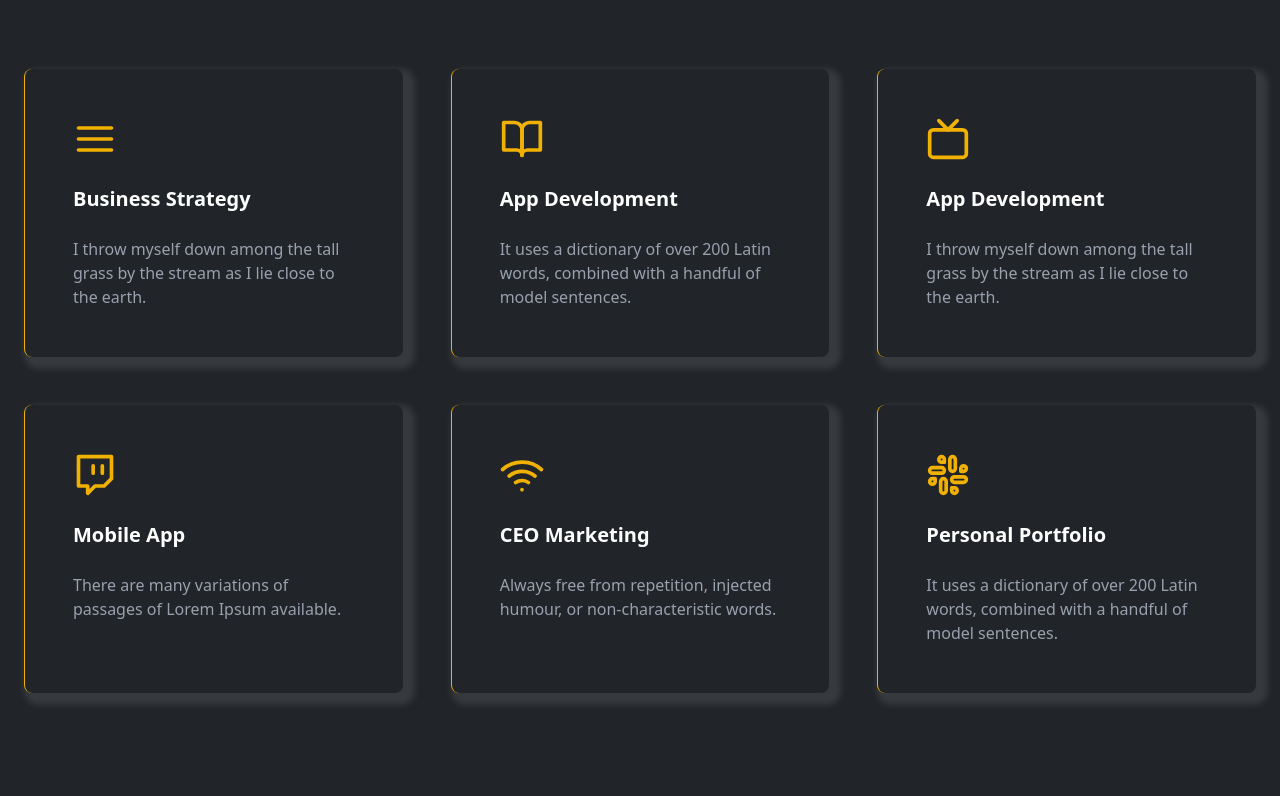
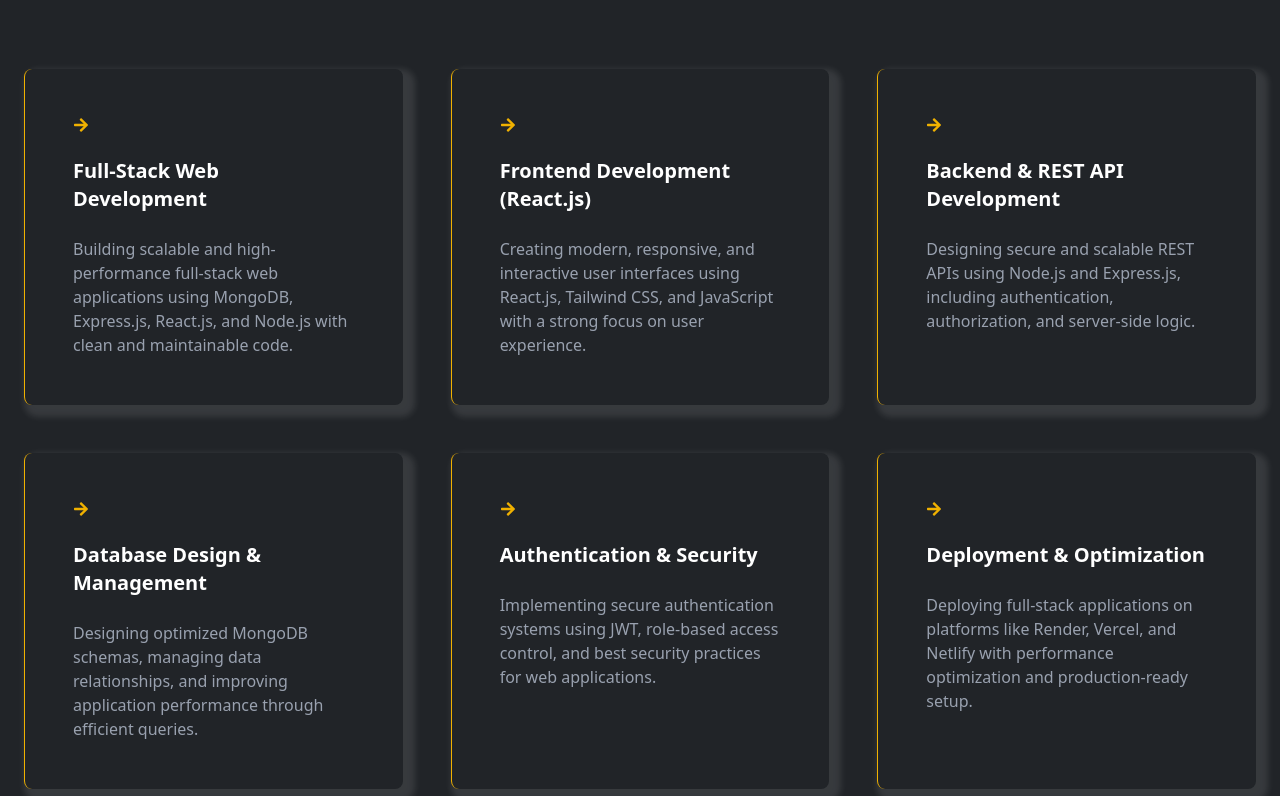
Before and after one commit to sonukumar81075/persinalPortfolio, a React (Vite) app: page / in a window 1280 px wide. Shown: the part 984-1780 px from the top of the page. Built offline with nearby package versions, Linux system fonts and the light colour scheme.

Commit message:
latest code update

```diff
--- a/src/DynamicData/Features.jsx
+++ b/src/DynamicData/Features.jsx
@@ -1,147 +1,193 @@
 import { FaArrowRight } from "react-icons/fa";
+
+// export const Feature = [
+//   {
+//     icon: (
+//       <svg
+//         xmlns="http://www.w3.org/2000/svg"
+//         width="44"
+//         height="44"
+//         viewBox="0 0 24 24"
+//         fill="none"
+//         stroke="currentColor"
+//         strokeWidth="2"
+//         strokeLinecap="round"
+//         strokeLinejoin="round"
+//       >
+//         <line x1="3" y1="12" x2="21" y2="12"></line>
+//         <line x1="3" y1="6" x2="21" y2="6"></line>
+//         <line x1="3" y1="18" x2="21" y2="18"></line>
+//       </svg>
+//     ),
+//     nextIcon: <FaArrowRight />,
+//     title: "Business Strategy",
+//     description:
+//       "I throw myself down among the tall grass by the stream as I lie close to the earth.",
+//   },
+//   {
+//     icon: (
+//       <svg
+//         xmlns="http://www.w3.org/2000/svg"
+//         width="44"
+//         height="44"
+//         viewBox="0 0 24 24"
+//         fill="none"
+//         stroke="currentColor"
+//         strokeWidth="2"
+//         strokeLinecap="round"
+//         strokeLinejoin="round"
+//       >
+//         <path d="M2 3h6a4 4 0 0 1 4 4v14a3 3 0 0 0-3-3H2z"></path>
+//         <path d="M22 3h-6a4 4 0 0 0-4 4v14a3 3 0 0 1 3-3h7z"></path>
+//       </svg>
+//     ),
+//     nextIcon: <FaArrowRight />,
+//     title: "App Development",
+//     description:
+//       "It uses a dictionary of over 200 Latin words, combined with a handful of model sentences.",
+//   },
+//   {
+//     icon: (
+//       <svg
+//         xmlns="http://www.w3.org/2000/svg"
+//         width="44"
+//         height="44"
+//         viewBox="0 0 24 24"
+//         fill="none"
+//         stroke="currentColor"
+//         strokeWidth="2"
+//         strokeLinecap="round"
+//         strokeLinejoin="round"
+//       >
+//         <rect x="2" y="7" width="20" height="15" rx="2" ry="2"></rect>
+//         <polyline points="17 2 12 7 7 2"></polyline>
+//       </svg>
+//     ),
+//     nextIcon: <FaArrowRight />,
+//     title: "App Development",
+//     description:
+//       "I throw myself down among the tall grass by the stream as I lie close to the earth.",
+//   },
+//   {
+//     icon: (
+//       <svg
+//         xmlns="http://www.w3.org/2000/svg"
+//         width="44"
+//         height="44"
+//         viewBox="0 0 24 24"
+//         fill="none"
+//         stroke="currentColor"
+//         strokeWidth="2"
+//         strokeLinecap="round"
+//         strokeLinejoin="round"
+//       >
+//         <path d="M21 2H3v16h5v4l4-4h5l4-4V2zm-10 9V7m5 4V7"></path>
+//       </svg>
+//     ),
+//     nextIcon: <FaArrowRight />,
+//     title: "Mobile App",
+//     description:
+//       "There are many variations of passages of Lorem Ipsum available.",
+//   },
+//   {
+//     icon: (
+//       <svg
+//         xmlns="http://www.w3.org/2000/svg"
+//         width="44"
+//         height="44"
+//         viewBox="0 0 24 24"
+//         fill="none"
+//         stroke="currentColor"
+//         strokeWidth="2"
+//         strokeLinecap="round"
+//         strokeLinejoin="round"
+//       >
+//         <path d="M5 12.55a11 11 0 0 1 14.08 0"></path>
+//         <path d="M1.42 9a16 16 0 0 1 21.16 0"></path>
+//         <path d="M8.53 16.11a6 6 0 0 1 6.95 0"></path>
+//         <line x1="12" y1="20" x2="12.01" y2="20"></line>
+//       </svg>
+//     ),
+//     nextIcon: <FaArrowRight />,
+//     title: "CEO Marketing",
+//     description:
+//       "Always free from repetition, injected humour, or non-characteristic words.",
+//   },
+//   {
+//     icon: (
+//       <svg
+//         xmlns="http://www.w3.org/2000/svg"
+//         width="44"
+//         height="44"
+//         viewBox="0 0 24 24"
+//         fill="none"
+//         stroke="currentColor"
+//         strokeWidth="2"
+//         strokeLinecap="round"
+//         strokeLinejoin="round"
+//       >
+//         <path d="M14.5 10c-.83 0-1.5-.67-1.5-1.5v-5c0-.83.67-1.5 1.5-1.5s1.5.67 1.5 1.5v5c0 .83-.67 1.5-1.5 1.5z"></path>
+//         <path d="M20.5 10H19V8.5c0-.83.67-1.5 1.5-1.5s1.5.67 1.5 1.5-.67 1.5-1.5 1.5z"></path>
+//         <path d="M9.5 14c.83 0 1.5.67 1.5 1.5v5c0 .83-.67 1.5-1.5 1.5S8 21.33 8 20.5v-5c0-.83.67-1.5 1.5-1.5z"></path>
+//         <path d="M3.5 14H5v1.5c0 .83-.67 1.5-1.5 1.5S2 16.33 2 15.5 2.67 14 3.5 14z"></path>
+//         <path d="M14 14.5c0-.83.67-1.5 1.5-1.5h5c.83 0 1.5.67 1.5 1.5s-.67 1.5-1.5 1.5h-5c-.83 0-1.5-.67-1.5-1.5z"></path>
+//         <path d="M15.5 19H14v1.5c0 .83.67 1.5 1.5 1.5s1.5-.67 1.5-1.5-.67-1.5-1.5-1.5z"></path>
+//         <path d="M10 9.5C10 8.67 9.33 8 8.5 8h-5C2.67 8 2 8.67 2 9.5S2.67 11 3.5 11h5c.83 0 1.5-.67 1.5-1.5z"></path>
+//         <path d="M8.5 5H10V3.5C10 2.67 9.33 2 8.5 2S7 2.67 7 3.5 7.67 5 8.5 5z"></path>
+//       </svg>
+//     ),
+//     nextIcon: <FaArrowRight />,
+//     title: "Personal Portfolio",
+//     description:
+//       "It uses a dictionary of over 200 Latin words, combined with a handful of model sentences.",
+//   },
+// ];
 
 export const Feature = [
   {
-    icon: (
-      <svg
-        xmlns="http://www.w3.org/2000/svg"
-        width="44"
-        height="44"
-        viewBox="0 0 24 24"
-        fill="none"
-        stroke="currentColor"
-        strokeWidth="2"
-        strokeLinecap="round"
-        strokeLinejoin="round"
-      >
-        <line x1="3" y1="12" x2="21" y2="12"></line>
-        <line x1="3" y1="6" x2="21" y2="6"></line>
-        <line x1="3" y1="18" x2="21" y2="18"></line>
-      </svg>
-    ),
-    nextIcon: <FaArrowRight />,
-    title: "Business Strategy",
+    // icon: (/* same icon */),
+    icon: <FaArrowRight />,
+    title: "Full-Stack Web Development",
     description:
-      "I throw myself down among the tall grass by the stream as I lie close to the earth.",
+      "Building scalable and high-performance full-stack web applications using MongoDB, Express.js, React.js, and Node.js with clean and maintainable code.",
   },
   {
-    icon: (
-      <svg
-        xmlns="http://www.w3.org/2000/svg"
-        width="44"
-        height="44"
-        viewBox="0 0 24 24"
-        fill="none"
-        stroke="currentColor"
-        strokeWidth="2"
-        strokeLinecap="round"
-        strokeLinejoin="round"
-      >
-        <path d="M2 3h6a4 4 0 0 1 4 4v14a3 3 0 0 0-3-3H2z"></path>
-        <path d="M22 3h-6a4 4 0 0 0-4 4v14a3 3 0 0 1 3-3h7z"></path>
-      </svg>
-    ),
-    nextIcon: <FaArrowRight />,
-    title: "App Development",
+    // icon: (/* same icon */),
+    icon: <FaArrowRight />,
+    title: "Frontend Development (React.js)",
     description:
-      "It uses a dictionary of over 200 Latin words, combined with a handful of model sentences.",
+      "Creating modern, responsive, and interactive user interfaces using React.js, Tailwind CSS, and JavaScript with a strong focus on user experience.",
   },
   {
-    icon: (
-      <svg
-        xmlns="http://www.w3.org/2000/svg"
-        width="44"
-        height="44"
-        viewBox="0 0 24 24"
-        fill="none"
-        stroke="currentColor"
-        strokeWidth="2"
-        strokeLinecap="round"
-        strokeLinejoin="round"
-      >
-        <rect x="2" y="7" width="20" height="15" rx="2" ry="2"></rect>
-        <polyline points="17 2 12 7 7 2"></polyline>
-      </svg>
-    ),
-    nextIcon: <FaArrowRight />,
-    title: "App Development",
+    // icon: (/* same icon */),
+    icon: <FaArrowRight />,
+    title: "Backend & REST API Development",
     description:
-      "I throw myself down among the tall grass by the stream as I lie close to the earth.",
+      "Designing secure and scalable REST APIs using Node.js and Express.js, including authentication, authorization, and server-side logic.",
   },
   {
-    icon: (
-      <svg
-        xmlns="http://www.w3.org/2000/svg"
-        width="44"
-        height="44"
-        viewBox="0 0 24 24"
-        fill="none"
-        stroke="currentColor"
-        strokeWidth="2"
-        strokeLinecap="round"
-        strokeLinejoin="round"
-      >
-        <path d="M21 2H3v16h5v4l4-4h5l4-4V2zm-10 9V7m5 4V7"></path>
-      </svg>
-    ),
-    nextIcon: <FaArrowRight />,
-    title: "Mobile App",
+    // icon: (/* same icon */),
+    icon: <FaArrowRight />,
+    title: "Database Design & Management",
     description:
-      "There are many variations of passages of Lorem Ipsum available.",
+      "Designing optimized MongoDB schemas, managing data relationships, and improving application performance through efficient queries.",
   },
   {
-    icon: (
-      <svg
-        xmlns="http://www.w3.org/2000/svg"
-        width="44"
-        height="44"
-        viewBox="0 0 24 24"
-        fill="none"
-        stroke="currentColor"
-        strokeWidth="2"
-        strokeLinecap="round"
-        strokeLinejoin="round"
-      >
-        <path d="M5 12.55a11 11 0 0 1 14.08 0"></path>
-        <path d="M1.42 9a16 16 0 0 1 21.16 0"></path>
-        <path d="M8.53 16.11a6 6 0 0 1 6.95 0"></path>
-        <line x1="12" y1="20" x2="12.01" y2="20"></line>
-      </svg>
-    ),
-    nextIcon: <FaArrowRight />,
-    title: "CEO Marketing",
+    // icon: (/* same icon */),
+    icon: <FaArrowRight />,
+    title: "Authentication & Security",
     description:
-      "Always free from repetition, injected humour, or non-characteristic words.",
+      "Implementing secure authentication systems using JWT, role-based access control, and best security practices for web applications.",
   },
   {
-    icon: (
-      <svg
-        xmlns="http://www.w3.org/2000/svg"
-        width="44"
-        height="44"
-        viewBox="0 0 24 24"
-        fill="none"
-        stroke="currentColor"
-        strokeWidth="2"
-        strokeLinecap="round"
-        strokeLinejoin="round"
-      >
-        <path d="M14.5 10c-.83 0-1.5-.67-1.5-1.5v-5c0-.83.67-1.5 1.5-1.5s1.5.67 1.5 1.5v5c0 .83-.67 1.5-1.5 1.5z"></path>
-        <path d="M20.5 10H19V8.5c0-.83.67-1.5 1.5-1.5s1.5.67 1.5 1.5-.67 1.5-1.5 1.5z"></path>
-        <path d="M9.5 14c.83 0 1.5.67 1.5 1.5v5c0 .83-.67 1.5-1.5 1.5S8 21.33 8 20.5v-5c0-.83.67-1.5 1.5-1.5z"></path>
-        <path d="M3.5 14H5v1.5c0 .83-.67 1.5-1.5 1.5S2 16.33 2 15.5 2.67 14 3.5 14z"></path>
-        <path d="M14 14.5c0-.83.67-1.5 1.5-1.5h5c.83 0 1.5.67 1.5 1.5s-.67 1.5-1.5 1.5h-5c-.83 0-1.5-.67-1.5-1.5z"></path>
-        <path d="M15.5 19H14v1.5c0 .83.67 1.5 1.5 1.5s1.5-.67 1.5-1.5-.67-1.5-1.5-1.5z"></path>
-        <path d="M10 9.5C10 8.67 9.33 8 8.5 8h-5C2.67 8 2 8.67 2 9.5S2.67 11 3.5 11h5c.83 0 1.5-.67 1.5-1.5z"></path>
-        <path d="M8.5 5H10V3.5C10 2.67 9.33 2 8.5 2S7 2.67 7 3.5 7.67 5 8.5 5z"></path>
-      </svg>
-    ),
-    nextIcon: <FaArrowRight />,
-    title: "Personal Portfolio",
+    // icon: (/* same icon */),
+    icon: <FaArrowRight />,
+    title: "Deployment & Optimization",
     description:
-      "It uses a dictionary of over 200 Latin words, combined with a handful of model sentences.",
+      "Deploying full-stack applications on platforms like Render, Vercel, and Netlify with performance optimization and production-ready setup.",
   },
 ];
+
 
 export const FeaturesData = {
     "title" : "FEATURES",
--- a/src/components/HeroSection.jsx
+++ b/src/components/HeroSection.jsx
@@ -11,7 +11,7 @@ const HeroSection = () => {
   return (
     <>
       <div className="bg-[#212428] text-white min-h-screen flex items-center justify-center px-8 pt-20">
-        <div className="max-w-7xl w-full flex flex-col md:flex-row items-center">
+        <div className="max-w-7xl w-full flex flex-col md:flex-row items-center sm:pt-0 pt-8">
           {/* Left Content */}
           <div className="md:w-1/2 text-center md:text-left md:order-0 order-2">
             <p className="text-sm text-gray-400 py-3 tracking-wide uppercase">
--- a/src/components/helper/Navbar.jsx
+++ b/src/components/helper/Navbar.jsx
@@ -25,7 +25,7 @@ const Navbar = () => {
           onClick={() => handleScroll("home")}
         >
           {/* Logo wrapper */}
-          <div className="w-14 h-14 rounded-full border border-gray-600 flex items-center justify-center">
+          <div className="w-12 h-12 rounded-full border border-gray-600 flex items-center justify-center">
             <img
                src="/images/right_image.png"
               alt="user image"
@@ -35,7 +35,7 @@ const Navbar = () => {
 
           {/* Brand text */}
           <span className="text-[#C5D0DE] font-medium tracking-wide">
-            INBIO
+            PORTFOLIO
           </span>
         </div>
 
```
Also changed, not shown: src/components/Skills.jsx (+8 -6 lines).
